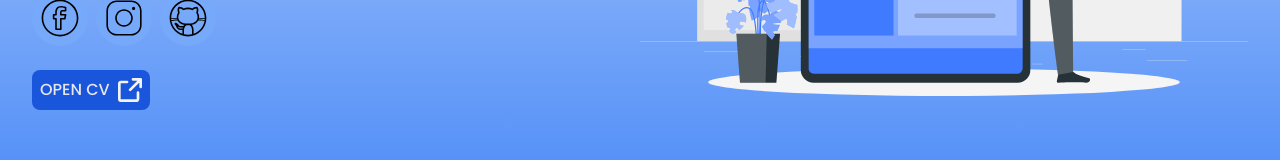
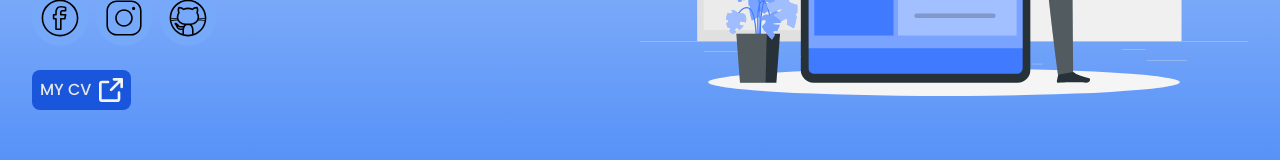
Before and after one commit to nathAd17/nath_portfolio, a website: page index.html in a window 1280 px wide. Shown: the part 590-750 px from the top of the page. Drawn offline with nearby package versions, Linux system fonts and the light colour scheme; some packages are replaced by stand-ins of ours; a script that the page names is missing.

Commit message:
update cv

```diff
--- a/index.html
+++ b/index.html
@@ -268,8 +268,8 @@
                                 </div>
                             </div>
                             <div class="md:mb-16 lg:mb-20 mt-6 mb-10">
-                                <a href="assets/cvNath.pdf" target="_blank"
-                                    class="dark:bg-cyan-300 hover:bg-gradient-to-r from-blue-500 to-gray-700 dark:hover:bg-gradient-to-r dark:hover:from-cyan-300 dark:hover:to-gray-100 dark:text-gray-700 font-poppins hover:transition-colors hover:duration-1000 hover:ease-in-out inline-flex p-2 font-medium text-gray-200 transition-colors duration-1000 ease-in-out bg-blue-700 rounded-lg">OPEN
+                                <a href="assets/cv.pdf" target="_blank"
+                                    class="dark:bg-cyan-300 hover:bg-gradient-to-r from-blue-500 to-gray-700 dark:hover:bg-gradient-to-r dark:hover:from-cyan-300 dark:hover:to-gray-100 dark:text-gray-700 font-poppins hover:transition-colors hover:duration-1000 hover:ease-in-out inline-flex p-2 font-medium text-gray-200 transition-colors duration-1000 ease-in-out bg-blue-700 rounded-lg">MY
                                     CV <svg class="dark:text-gray-800 w-6 h-6 ml-2 text-gray-100" aria-hidden="true"
                                         xmlns="http://www.w3.org/2000/svg" fill="none" viewBox="0 0 18 18">
                                         <path stroke="currentColor" stroke-linecap="round" stroke-linejoin="round"
```
